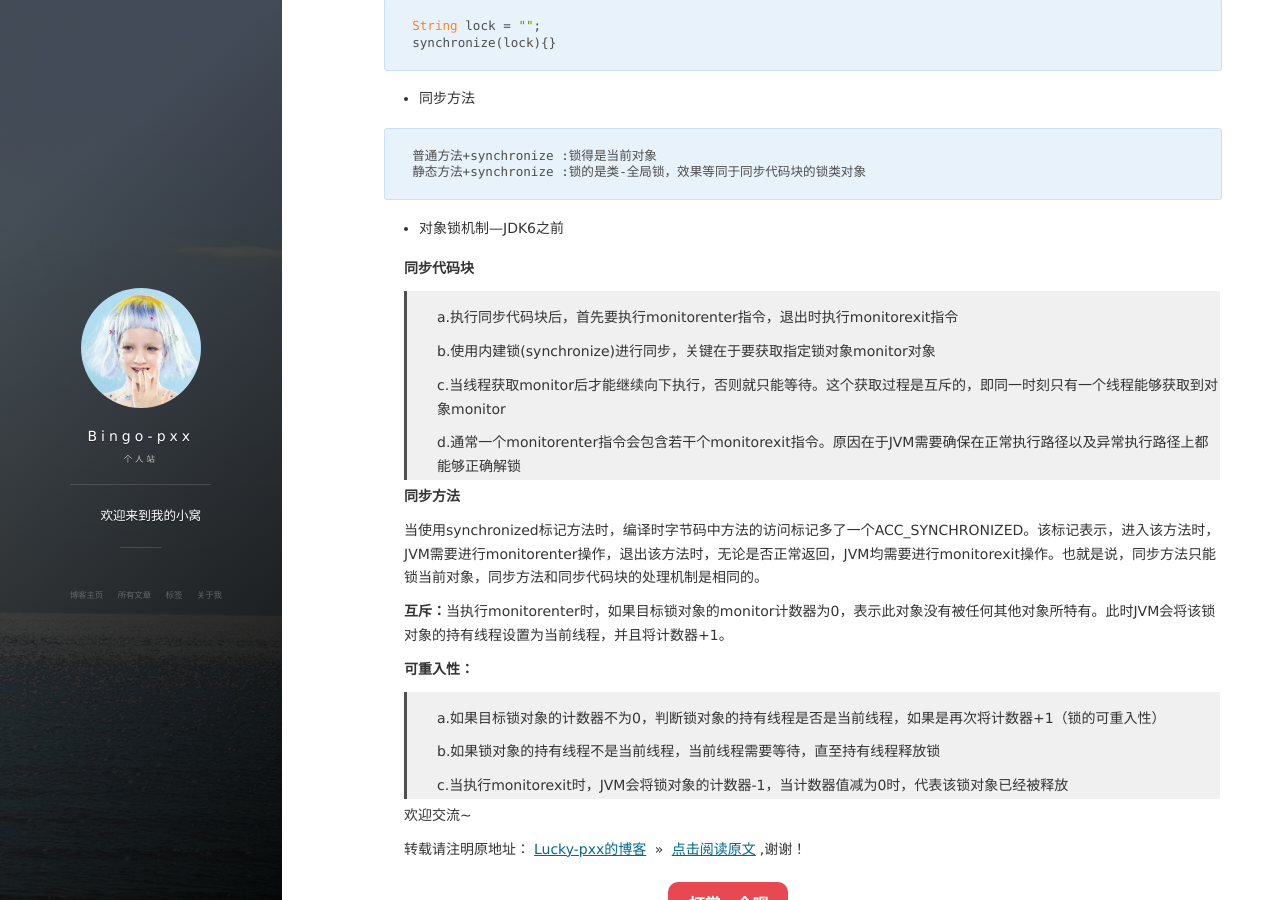
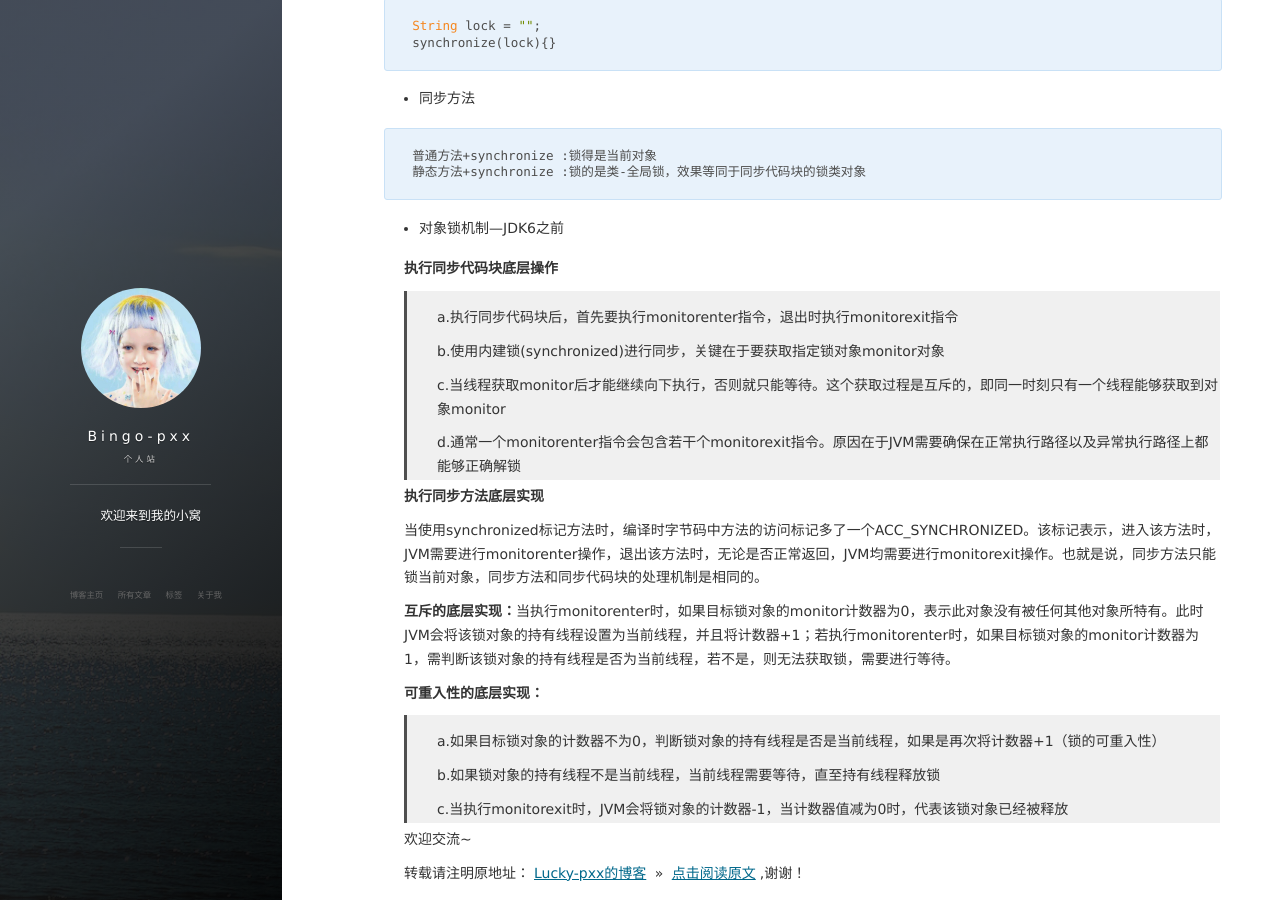
Before and after one commit to luckypxx/luckypxx, a Jekyll site: the page built from _posts/2018-11-12-Java中的线程同步.md, in a window 1280 px wide and 900 px high, scrolled down 724 px. Built offline with Jekyll 4.4.1, drawn with Linux system fonts in a browser that asks for light colours; nearby versions of some CDN libraries; comment, search, counter and statistics services are not loaded; some of the changed text lies outside the part shown.

Commit message:
线程同步问题

```diff
--- a/_posts/2018-11-12-Java中的线程同步.md
+++ b/_posts/2018-11-12-Java中的线程同步.md
@@ -13,7 +13,7 @@ tag: Java
 
 - 使用同步代码块
 
-设置一个锁定的对象，一般可以锁当前**对象**this
+设置一个锁定的对象，一般可以锁当前**对象**this，也可以锁一个类或任意对象
 
 - 同步方法
 
@@ -51,23 +51,23 @@ synchronize(lock){}
 
 - 对象锁机制---JDK6之前
 
-**同步代码块**
+**执行同步代码块底层操作**
 
 > a.执行同步代码块后，首先要执行monitorenter指令，退出时执行monitorexit指令
 >
-> b.使用内建锁(synchronize)进行同步，关键在于要获取指定锁对象monitor对象
+> b.使用内建锁(synchronized)进行同步，关键在于要获取指定锁对象monitor对象
 >
 > c.当线程获取monitor后才能继续向下执行，否则就只能等待。这个获取过程是互斥的，即同一时刻只有一个线程能够获取到对象monitor
 >
 > d.通常一个monitorenter指令会包含若干个monitorexit指令。原因在于JVM需要确保在正常执行路径以及异常执行路径上都能够正确解锁
 
-**同步方法**
+**执行同步方法底层实现**
 
 当使用synchronized标记方法时，编译时字节码中方法的访问标记多了一个ACC_SYNCHRONIZED。该标记表示，进入该方法时，JVM需要进行monitorenter操作，退出该方法时，无论是否正常返回，JVM均需要进行monitorexit操作。也就是说，同步方法只能锁当前对象，同步方法和同步代码块的处理机制是相同的。
 
-**互斥：**当执行monitorenter时，如果目标锁对象的monitor计数器为0，表示此对象没有被任何其他对象所特有。此时JVM会将该锁对象的持有线程设置为当前线程，并且将计数器+1。
+**互斥的底层实现：**当执行monitorenter时，如果目标锁对象的monitor计数器为0，表示此对象没有被任何其他对象所特有。此时JVM会将该锁对象的持有线程设置为当前线程，并且将计数器+1；若执行monitorenter时，如果目标锁对象的monitor计数器为1，需判断该锁对象的持有线程是否为当前线程，若不是，则无法获取锁，需要进行等待。
 
-**可重入性：**
+**可重入性的底层实现：**
 
 > a.如果目标锁对象的计数器不为0，判断锁对象的持有线程是否是当前线程，如果是再次将计数器+1（锁的可重入性）
 >
```
